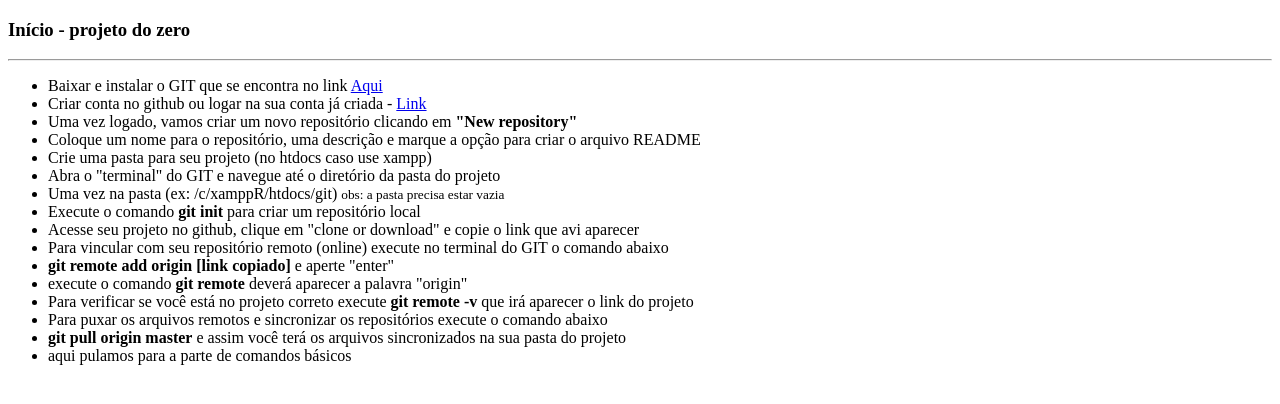
After one commit to RicardoBackEndPhp/estudoGit, a PHP site: page /inicio_zero.php in a window 1280 px wide. The commit adds this page. Shown: the top 404 px of the page. Run offline with PHP 8.4, Linux system fonts and the light colour scheme.

Commit message:
pagina iniciando projeto do zero

```diff
--- a/index.php
+++ b/index.php
@@ -6,6 +6,7 @@
     <head>
         <meta charset="UTF-8">
         <title>Ricardo GIT</title>
+        <meta charset="utf-8">
     </head>
     <body>
         <h1>
@@ -14,8 +15,8 @@
         <p>Repositório de projetos</p>
         <h3>lista de testes</h3>
         <ol>
-            <li><a href="teste.php">Inicio - projeto do zero</a></li>
-            <li><a href="home.php">Inicio  - projeto existente</a></li>
+            <li><a href="inicio_zero.php">Inicio - projeto do zero</a></li>
+            <li><a href="inicio_exist.php">Inicio  - projeto existente</a></li>
         </ol>
     </body>
 </html>
--- /dev/null
+++ b/inicio_zero.php
@@ -0,0 +1,29 @@
+<!DOCTYPE html>
+<html>
+<head>
+	<title>inicio github</title>
+	<meta charset="utf-8">
+</head>
+<body>
+	<h3>Início - projeto do zero</h3>
+	<hr/>
+	<ul>
+		<li>Baixar e instalar o GIT que se encontra no link <a href="https://git-scm.com">Aqui</a></li>
+		<li>Criar conta no github ou logar na sua conta já criada - <a href="https://github.com">Link</a></li>
+		<li>Uma vez logado, vamos criar um novo repositório clicando em <b>"New repository"</b></li>
+		<li>Coloque um nome para o repositório, uma descrição e marque a opção para criar o arquivo README</li>
+		<li>Crie uma pasta para seu projeto (no htdocs caso use xampp)</li>
+		<li>Abra o "terminal" do GIT e navegue até o diretório da pasta do projeto</li>
+		<li>Uma vez na pasta (ex: /c/xamppR/htdocs/git) <small>obs: a pasta precisa estar vazia</small></li>
+		<li>Execute o comando <b>git init</b> para criar um repositório local</li>
+		<li>Acesse seu projeto no github, clique em "clone or download" e copie o link que avi aparecer</li>
+		<li>Para vincular com seu repositório remoto (online) execute no terminal do GIT o comando abaixo</li>
+		<li><b>git remote add origin [link copiado]</b> e aperte "enter"</li>
+		<li>execute o comando <b>git remote</b> deverá aparecer a palavra "origin"</li>
+		<li>Para verificar se você está no projeto correto execute <b>git remote -v</b> que irá aparecer o link do projeto</li>
+		<li>Para puxar os arquivos remotos e sincronizar os repositórios execute o comando abaixo</li>
+		<li><b>git pull origin master</b> e assim você terá os arquivos sincronizados na sua pasta do projeto</li>
+		<li>aqui pulamos para a parte de comandos básicos</li>
+	</ul>
+</body>
+</html>
```
Also changed, not shown: inicio_exist.php (added, +15 -0 lines).
